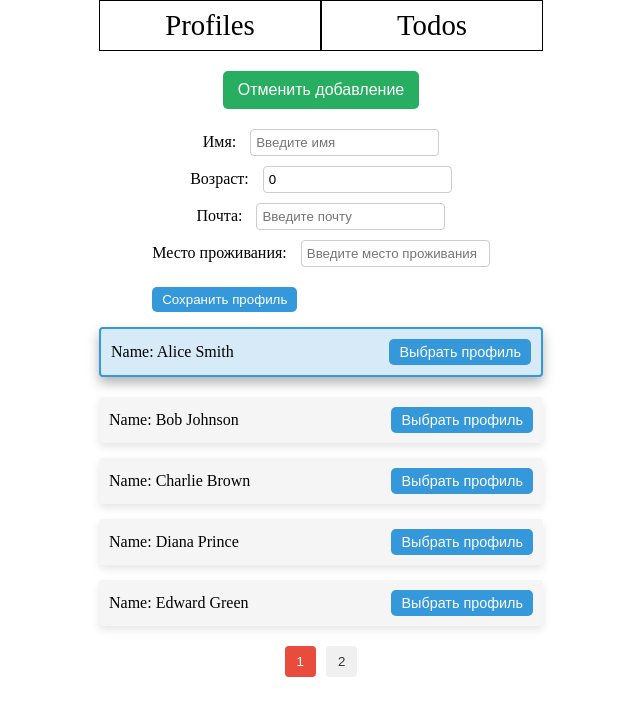
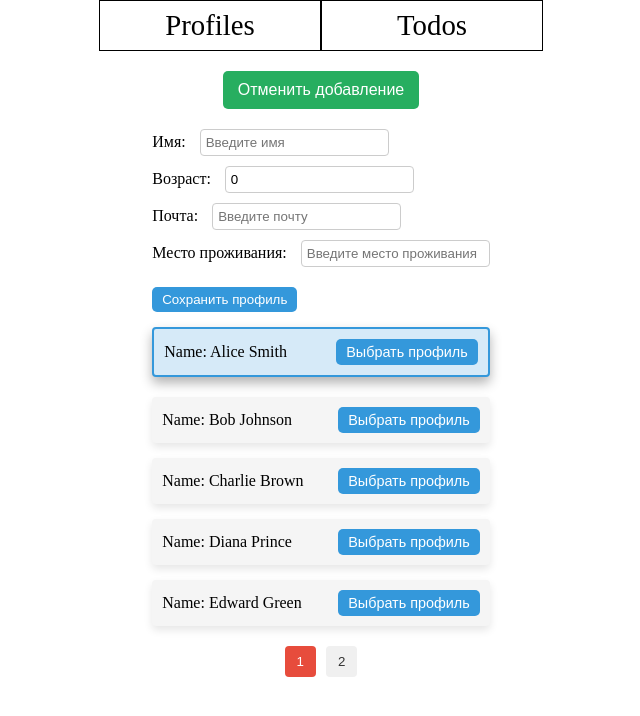
Before and after one commit to vadimka2232/TodoAppNL, a Vue app: page / in a window 1280 px wide. Both pictures are taken after a click on the button "Добавить профиль". Shown: the top 716 px of the page, without its empty margins (319-959 px from the left). Built offline with nearby package versions, Linux system fonts and the light colour scheme.

Commit message:
refactor:fixedStyles

```diff
--- a/src/App.vue
+++ b/src/App.vue
@@ -1,39 +1,47 @@
 <script setup lang="ts">
-import { RouterLink } from 'vue-router'
+import { RouterLink } from 'vue-router';
 </script>
 
 <template>
-  <header>
-    <div class="container">
-      <nav class="nav">
-        <RouterLink to="/" class="links">Profiles</RouterLink>
-        <RouterLink to="/todo" class="links">Todos</RouterLink>
-        <RouterView />
-      </nav>
+  <div class="app-container">
+    <nav class="app-nav">
+      <RouterLink to="/" class="app-nav__link">Profiles</RouterLink>
+      <RouterLink to="/todo" class="app-nav__link">Todos</RouterLink>
+    </nav>
+    <div class="app-content">
+      <RouterView />
     </div>
-  </header>
+  </div>
 </template>
 
 <style scoped>
-.container {
+.app-container {
   max-width: 100wh;
   height: 100vh;
   display: flex;
-  justify-content: center;
+  flex-direction: column;
+
+  align-items: center;
 }
-.nav {
- text-align: center;
+
+.app-nav {
+  text-align: center;
 }
-.links {
+
+.app-nav__link {
   width: 200px;
-  font-size: 1.8rem; /* Увеличен размер шрифта */
-  display:  inline-block;
+  font-size: 1.8rem;
+  display: inline-block;
+  border: 1px solid black;
   border-bottom: 1px solid black;
-  border: 1px solid black;
-  padding: 10px; /* Увеличено пространство внутри кнопок */
+  padding: 10px;
   color: black;
-  text-align: center; /* Центрирование текста */
-  text-decoration: none; /* Убираем подчеркивание */
-  transition: background-color 0.3s ease; /* Анимация при наведении */
+  text-align: center;
+  text-decoration: none;
+  transition: background-color 0.3s ease;
+}
+
+.app-nav__link:hover {
+  background-color: #f0f0f0;
 }
 </style>
--- a/src/components/Profile.vue
+++ b/src/components/Profile.vue
@@ -1,23 +1,34 @@
 <template>
-  <div class="profiles-container">
-    <button class="add-profile-button" @click="showForm = !showForm">
+  <div class="profiles">
+    <button class="profiles__button-add" @click="showForm = !showForm">
       {{ showForm ? 'Отменить добавление' : 'Добавить профиль' }}
     </button>
 
-    <div v-if="showForm" class="add-profile-form">
-      <label>Имя: <input v-model="newProfile.name" type="text" placeholder="Введите имя" /></label>
-      <label>Возраст: <input v-model="newProfile.age" type="number" placeholder="Введите возраст" /></label>
-      <label>Почта: <input v-model="newProfile.email" type="email" placeholder="Введите почту" /></label>
-      <label>Место проживания: <input v-model="newProfile.location" type="text" placeholder="Введите место проживания" /></label>
-      <button class="save-button" @click="addProfile">Сохранить профиль</button>
+    <div v-if="showForm" class="profiles__form">
+      <label class="profiles__label">Имя:
+        <input v-model="newProfile.name" type="text" placeholder="Введите имя" class="profiles__input" />
+      </label>
+      <label class="profiles__label">Возраст:
+        <input v-model="newProfile.age" type="number" placeholder="Введите возраст" class="profiles__input" />
+      </label>
+      <label class="profiles__label">Почта:
+        <input v-model="newProfile.email" type="email" placeholder="Введите почту" class="profiles__input" />
+      </label>
+      <label class="profiles__label">Место проживания:
+        <input v-model="newProfile.location" type="text" placeholder="Введите место проживания" class="profiles__input" />
+      </label>
+      <button class="profiles__button-save" @click="addProfile">Сохранить профиль</button>
     </div>
 
-    <ul class="profile-list">
-      <li v-for="profile in paginatedProfiles" :key="profile.userId" :class="['profile-item', { 'selected-profile': profile.userId === usedProfile?.userId }]">
-        <div class="profile-info">
-          <strong class="profile-name">Name:</strong> {{ profile.name }}
+    <ul class="profiles__list">
+      <li
+        v-for="profile in paginatedProfiles"
+        :key="profile.userId"
+        :class="['profiles__item', { 'profiles__item--selected': profile.userId === usedProfile?.userId }]">
+        <div class="profiles__info">
+          <strong class="profiles__name">Name:</strong> {{ profile.name }}
         </div>
-        <button class="select-button" @click="emitSelectProfile(profile)">Выбрать профиль</button>
+        <button class="profiles__button-select" @click="emitSelectProfile(profile)">Выбрать профиль</button>
       </li>
     </ul>
 
@@ -32,7 +43,7 @@
 <script setup lang="ts">
 import { ref, onMounted, computed } from 'vue';
 import { useProfileStore } from '../stores/ProfilesStore';
-import Pagination from './Pagination.vue'; // Импортируем компонент пагинации
+import Pagination from './Pagination.vue';
 
 const emit = defineEmits(['selectProfile']);
 
@@ -41,7 +52,6 @@ const profileStore = useProfileStore();
 const profiles = computed(() => profileStore.profiles);
 const usedProfile = computed(() => profileStore.userProfile);
 
-// Локальное состояние для управления формой и пагинацией
 const showForm = ref(false);
 const newProfile = ref({
   name: '',
@@ -50,38 +60,33 @@ const newProfile = ref({
   location: ''
 });
 const currentPage = ref(1);
-const itemsPerPage = 5; // Количество профилей на странице
+const itemsPerPage = 5;
 
-// Вычисляем общее количество страниц
 const totalPages = computed(() => Math.ceil(profiles.value.length / itemsPerPage));
 
-// Вычисляем профили для отображения на текущей странице
 const paginatedProfiles = computed(() => {
   const start = (currentPage.value - 1) * itemsPerPage;
   return profiles.value.slice(start, start + itemsPerPage);
 });
 
-// Метод для обработки клика на профиль
 const emitSelectProfile = (profile: any) => {
   profileStore.setUserProfile(profile);
   emit('selectProfile', profile);
 };
 
-// Метод для добавления нового профиля
 const addProfile = () => {
   if (newProfile.value.name && newProfile.value.age && newProfile.value.email && newProfile.value.location) {
     profileStore.addUserProfile({
       ...newProfile.value,
-      userId: Date.now() // Генерируем уникальный ID для профиля
+      userId: Date.now()
     });
-    showForm.value = false; // Закрываем форму после добавления
-    newProfile.value = { name: '', age: 0, email: '', location: '' }; // Сбрасываем поля формы
+    showForm.value = false;
+    newProfile.value = { name: '', age: 0, email: '', location: '' };
   } else {
     alert('Пожалуйста, заполните все поля!');
   }
 };
 
-// Изменение страницы
 const changePage = (page: number) => {
   currentPage.value = page;
 };
@@ -94,14 +99,14 @@ onMounted(async () => {
 </script>
 
 <style scoped>
-.profiles-container {
+.profiles {
   display: flex;
   flex-direction: column;
   align-items: center;
   padding: 20px 0px;
 }
 
-.add-profile-button {
+.profiles__button-add {
   background-color: #27ae60;
   color: white;
   border: none;
@@ -112,28 +117,28 @@ onMounted(async () => {
   font-size: 1rem;
 }
 
-.add-profile-button:hover {
+.profiles__button-add:hover {
   background-color: #2ecc71;
 }
 
-.add-profile-form {
+.profiles__form {
   display: flex;
   flex-direction: column;
   margin-bottom: 20px;
 }
 
-.add-profile-form label {
+.profiles__label {
   margin-bottom: 10px;
 }
 
-.add-profile-form input {
+.profiles__input {
   padding: 5px;
   margin-left: 10px;
   border-radius: 4px;
   border: 1px solid #ccc;
 }
 
-.save-button {
+.profiles__button-save {
   align-self: flex-start;
   background-color: #3498db;
   color: white;
@@ -144,12 +149,45 @@ onMounted(async () => {
   margin-top: 10px;
 }
 
-.save-button:hover {
+.profiles__button-save:hover {
   background-color: #2980b9;
 }
 
-/* Восстановленные стили для кнопки "Выбрать профиль" */
-.select-button {
+.profiles__list {
+  width: 100%;
+  list-style-type: none;
+  padding: 0;
+}
+
+.profiles__item {
+  display: flex;
+  justify-content: space-between;
+  align-items: center;
+  background-color: #f5f5f5;
+  border-radius: 4px;
+  padding: 10px;
+  box-shadow: 0 4px 8px rgba(0, 0, 0, 0.1);
+  transition: transform 0.2s ease, box-shadow 0.2s ease;
+}
+
+.profiles__item:not(:last-child) {
+  margin-bottom: 15px;
+}
+
+.profiles__item:hover {
+  transform: translateY(-5px);
+  box-shadow: 0 6px 12px rgba(0, 0, 0, 0.15);
+}
+
+.profiles__item--selected {
+  background-color: #d6eaf8;
+  border: 2px solid #3498db;
+  transform: translateY(-5px);
+  box-shadow: 0 6px 12px rgba(0, 0, 0, 0.3);
+  transition: transform 0.2s ease, box-shadow 0.2s ease, background-color 0.2s ease;
+}
+
+.profiles__button-select {
   background-color: #3498db;
   color: white;
   border: none;
@@ -160,46 +198,11 @@ onMounted(async () => {
   font-size: 0.9rem;
 }
 
-.select-button:hover {
+.profiles__button-select:hover {
   background-color: #2980b9;
 }
 
-.select-button:active {
+.profiles__button-select:active {
   background-color: #1c6ea4;
 }
-
-/* Остальные стили для списка профилей */
-.profile-list {
-  width: 100%;
-  list-style-type: none;
-  padding: 0;
-}
-
-.profile-item {
-  display: flex;
-  justify-content: space-between;
-  align-items: center;
-  background-color: #f5f5f5;
-  border-radius: 4px;
-  padding: 10px;
-  box-shadow: 0 4px 8px rgba(0, 0, 0, 0.1);
-  transition: transform 0.2s ease, box-shadow 0.2s ease;
-}
-
-.profile-item:not(:last-child) {
-  margin-bottom: 15px;
-}
-
-.profile-item:hover {
-  transform: translateY(-5px);
-  box-shadow: 0 6px 12px rgba(0, 0, 0, 0.15);
-}
-
-.selected-profile {
-  background-color: #d6eaf8;
-  border: 2px solid #3498db;
-  transform: translateY(-5px);
-  box-shadow: 0 6px 12px rgba(0, 0, 0, 0.3);
-  transition: transform 0.2s ease, box-shadow 0.2s ease, background-color 0.2s ease;
-}
 </style>
--- a/src/stores/ProfilesStore.ts
+++ b/src/stores/ProfilesStore.ts
@@ -4,35 +4,35 @@ import { ref } from 'vue';
 export const useProfileStore = defineStore('profileStore', () => {
   const profiles = ref([]);
   const userProfile = ref();
+  const nextId = ref(1);
 
-  // Асинхронная функция для загрузки профилей
   async function fetchProfiles() {
     try {
       const response = await fetch('/profilesApi/profiles.json');
       const data = await response.json();
       profiles.value = data;
 
-      // Если профиль не выбран, выбрать первый по умолчанию
       if (!userProfile.value) {
         userProfile.value = profiles.value[0];
       }
+
+      nextId.value = profiles.value.length ? Math.max(...profiles.value.map(p => p.userId)) + 1 : 1;
     } catch (error) {
       console.error('Error fetching profiles:', error);
     }
   }
 
-  // Функция для установки выбранного профиля
   function setUserProfile(profile: any) {
     userProfile.value = profile;
   }
 
-  // Функция для добавления нового профиля
   function addUserProfile(newProfile: any) {
     const profileWithId = {
       ...newProfile,
-      userId: Date.now(), // Генерируем уникальный ID для нового профиля
+      userId: nextId.value,
     };
-    profiles.value.push(profileWithId); // Добавляем новый профиль в массив
+    profiles.value.push(profileWithId);
+    nextId.value++;
   }
 
   return {
@@ -40,6 +40,6 @@ export const useProfileStore = defineStore('profileStore', () => {
     userProfile,
     profiles,
     fetchProfiles,
-    addUserProfile, // Экспортируем функцию добавления
+    addUserProfile,
   };
 });
```
Also changed, not shown: src/components/Pagination.vue (+8 -9 lines), src/components/Todo.vue (+25 -31 lines), src/components/TodoTable.vue (+11 -8 lines).
